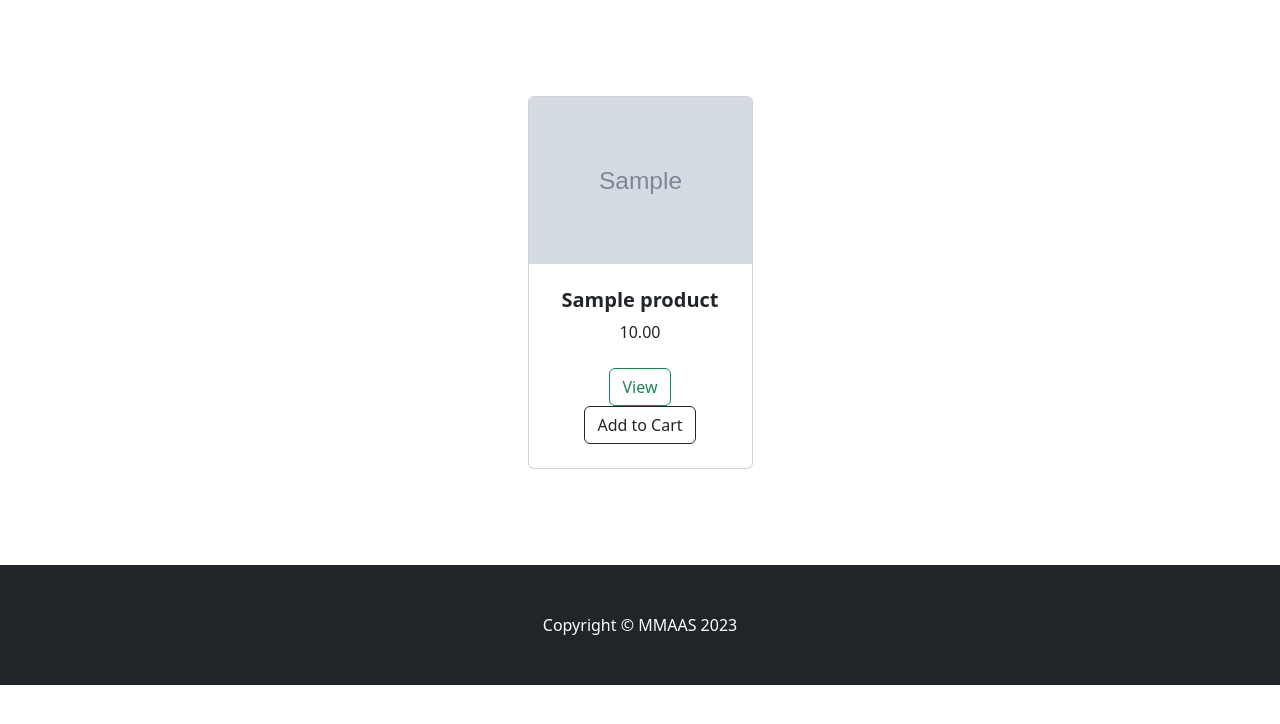
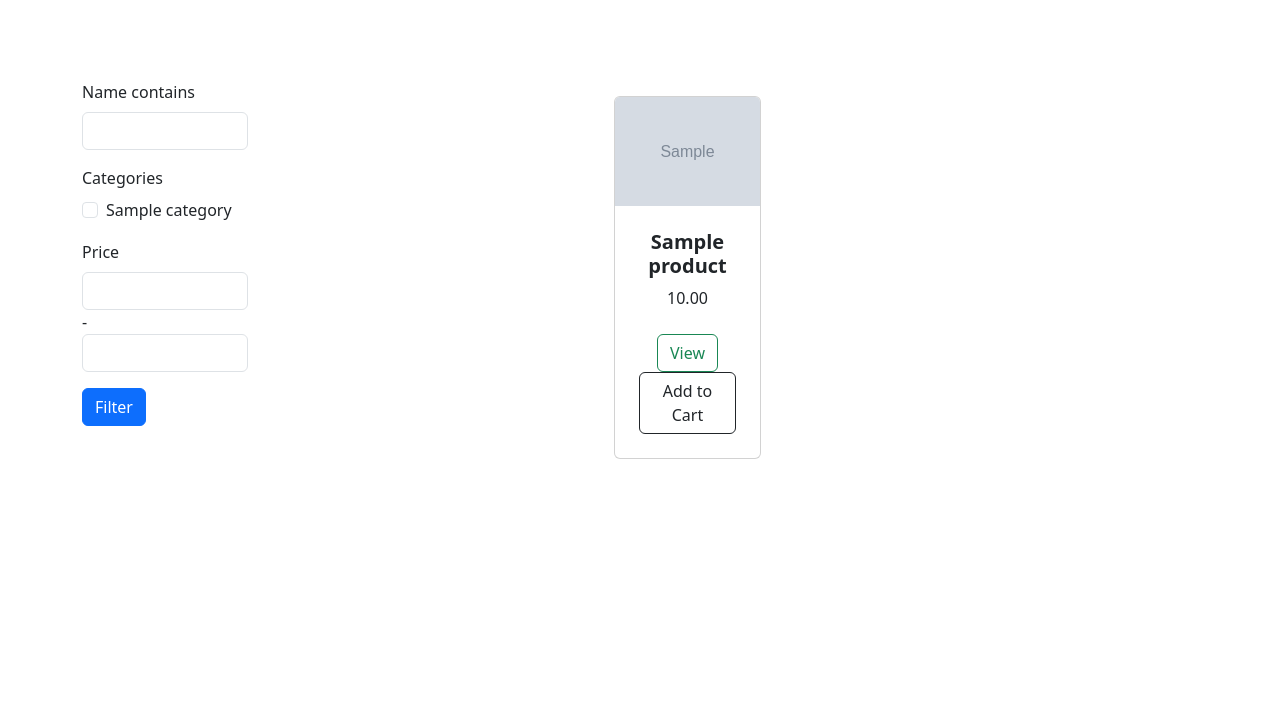
Before and after one commit to mkumm14/online-marketplace-g1, a Django app: page /products/ in a window 1280 px wide. Shown: the part 56-780 px from the top of the page. Run offline with Django 4.2, Linux system fonts and the light colour scheme; tables that the repository leaves empty hold one stand-in row (values such as "Sample post"); grey boxes marked "Sample" are stand-in pictures; some libraries are stand-ins or nearby versions.

Commit message:
added filters and product page'

```diff
--- a/MMAAS/settings.py
+++ b/MMAAS/settings.py
@@ -43,6 +43,7 @@ INSTALLED_APPS = [
     'product',
     "crispy_forms",
     "crispy_bootstrap5",
+    'django_filters'
 
 ]
 
--- /dev/null
+++ b/product/filters.py
@@ -0,0 +1,20 @@
+import django_filters
+from .models import Product,Category
+from django import forms
+
+
+
+
+
+class ProductFilter(django_filters.FilterSet):
+    price = django_filters.RangeFilter()
+    categories = django_filters.ModelMultipleChoiceFilter(
+        queryset=Category.objects.all(),
+        widget=forms.CheckboxSelectMultiple,
+    )
+    class Meta:
+        model = Product
+        fields={
+            'name':['icontains'],
+            'categories':['exact']
+        }
--- a/product/templates/product/all_products.html
+++ b/product/templates/product/all_products.html
@@ -1,21 +1,30 @@
 {% extends 'base.html' %}
 
+{% load crispy_forms_tags %}
 
 {% block title %}
-
     All products
-
 {% endblock title %}
 
+{% block content %}
 
-{% block content %}
-    <h1>all products</h1>
 
+<div class="container">
+    <div class="row">
+        <div class="col-md-2">
+            <div class="sticky" style="position: sticky; top: 20px; margin-top: 80px;">
+                <form id="filterForm">
+                    {{form|crispy}}
+                    <button type="submit" class="btn btn-primary">Filter</button>
+                </form>
+            </div>
+        </div>
+        <div class="col-md-9">
             {% if products %}
                 <section class="py-5">
                     <div class="container px-4 px-lg-5 mt-5">
                         <div class="row gx-4 gx-lg-5 row-cols-2 row-cols-md-3 row-cols-xl-4 justify-content-center">
-        {% for product in products  %}
+                            {% for product in products %}
                                 <div class="col mb-5">
                                     <div class="card h-100">
                                         <!-- Product image-->
@@ -31,20 +40,19 @@
                                         </div>
                                         <!-- Product actions-->
                                         <div class="card-footer p-4 pt-0 border-top-0 bg-transparent">
-                                <div class="text-center"> <a class="btn btn-outline-success mt-auto" href="{% url 'product-page' product.id %}">View</a></div>
-                                <div class="text-center"><a class="btn btn-outline-dark mt-auto" href="#"">Add to Cart</a></div>
+                                            <div class="text-center"><a class="btn btn-outline-success mt-auto" href="{% url 'product-page' product.id %}">View</a></div>
+                                            <div class="text-center"><a class="btn btn-outline-dark mt-auto" href="#">Add to Cart</a></div>
                                         </div>
                                     </div>
                                 </div>
-
                             {% endfor %}
                         </div>
                     </div>
                 </section>
             {% else %}
-        <p>no items exist</p>
-
-
+                <p class="">No items exist</p>
             {% endif %}
-
+        </div>
+    </div>
+</div>
 {% endblock content %}
--- a/product/views.py
+++ b/product/views.py
@@ -2,12 +2,18 @@ from django.http import HttpResponse
 from django.shortcuts import render
 
 from product.models import Product
+from .filters import ProductFilter
 
 # Create your views here.
 
 def products(request):
     products = Product.objects.all()
-    return render(request, 'product/all_products.html', {'products':products})
+    product_filter=ProductFilter(request.GET, queryset=Product.objects.all())
+    context={
+        'form':product_filter.form,
+        'products':product_filter.qs
+    }
+    return render(request, 'product/all_products.html', context)
 
 
 def product(request, pk):
--- a/templates/base.html
+++ b/templates/base.html
@@ -7,6 +7,13 @@
         <meta name="description" content="" />
         <meta name="author" content="" />
         <title>{% block title %}base{% endblock %}</title>
+        <style>
+            .content-wrapper {
+                padding-top: 80px;
+            }
+
+        </style>
+
         {% comment %} <!-- Favicon-->
         <link rel="icon" type="image/x-icon" href="assets/favicon.ico" /> {% endcomment %}
         <!-- Bootstrap icons-->
@@ -15,7 +22,7 @@
     </head>
     <body>
         <!-- Navigation-->
-        <nav class="navbar navbar-expand-lg navbar-dark bg-dark fixed-top">
+        <nav class="navbar navbar-expand-lg navbar-dark bg-dark block sticky-top">
             <div class="container px-4 px-lg-5">
                 <a class="navbar-brand" href="{% url 'main:index' %}">MMAAS</a>
                 <button class="navbar-toggler" type="button" data-bs-toggle="collapse" data-bs-target="#navbarSupportedContent" aria-controls="navbarSupportedContent" aria-expanded="false" aria-label="Toggle navigation"><span class="navbar-toggler-icon"></span></button>
@@ -36,7 +43,7 @@
                     </ul>
                     {% if user.is_authenticated %}
                         <form class="d-flex">
-                            <input class="form-control me-2 ms-2 type="text" placeholder="Search">
+                            <input class="form-control me-2 ms-2" type="text" placeholder="Search">
                             <button class="btn btn-outline-light" type="button">Search</button>
                         </form>
                         <form class="d-flex">
@@ -68,10 +75,7 @@
             </div>
         </nav>
         {% block content %}{% endblock %}
-        <!-- Footer-->
-        <footer class="py-5 bg-dark">
-            <div ><p class="m-0 text-center text-white">Copyright &copy; MMAAS 2023</p></div>
-        </footer>
+
 
         <script src="https://cdn.jsdelivr.net/npm/bootstrap@5.3.0-alpha1/dist/js/bootstrap.bundle.min.js" integrity="sha384-w76AqPfDkMBDXo30jS1Sgez6pr3x5MlQ1ZAGC+nuZB+EYdgRZgiwxhTBTkF7CXvN" crossorigin="anonymous"></script>
 
```
Also changed, not shown: 2 other files. Lines whose indentation alone changed are shown as unchanged.
